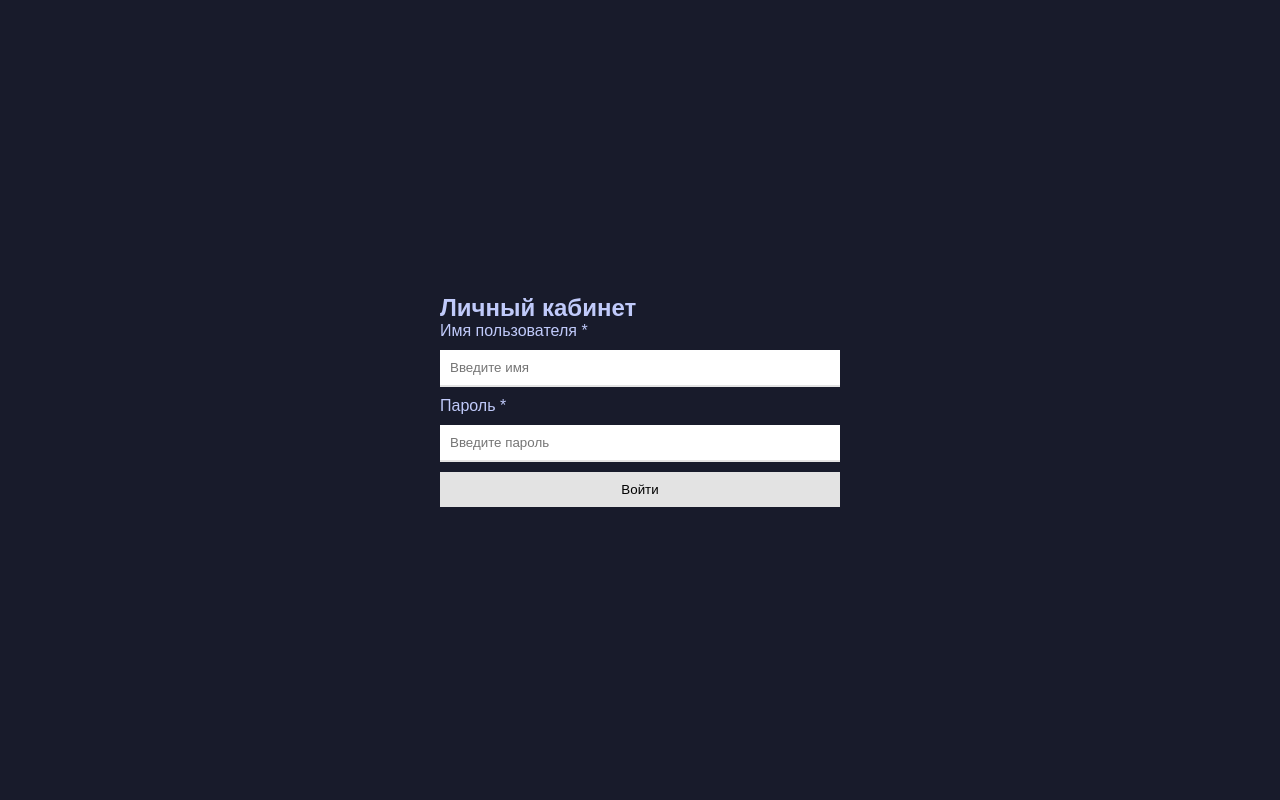
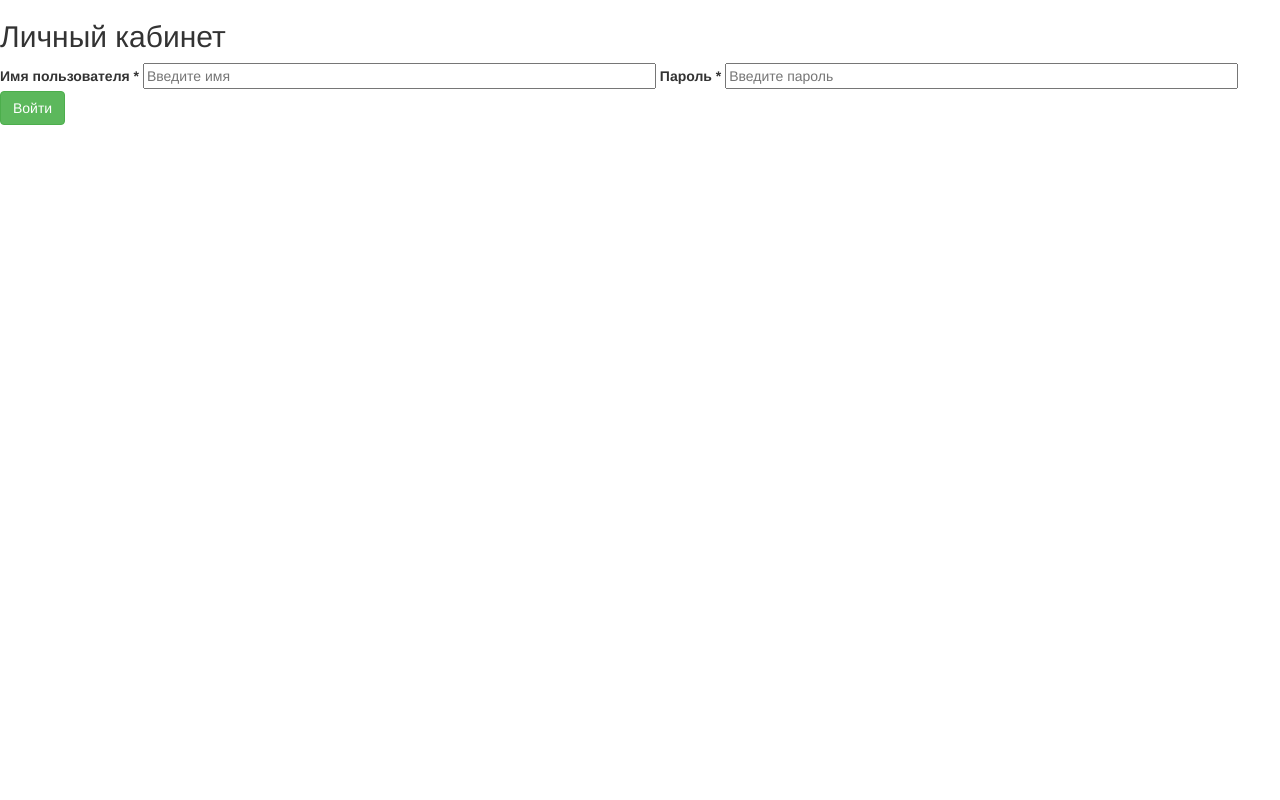
Before and after one commit to Max3045/coursework, a PHP site: page / in a window 1280 px wide. Run offline with PHP 8.4, Linux system fonts and the light colour scheme.

Commit message:
Add files via upload

```diff
--- a/connect.php
+++ b/connect.php
@@ -2,6 +2,6 @@
 $connection = mysqli_connect('localhost', 'root', '','service desk');
 mysqli_set_charset($connection,"utf8");
 if (!$connection){
-    die('Error connect database '. mysqli_connect_error());
+    die('Error connect database');
 }
 ?>
--- a/index.php
+++ b/index.php
@@ -1,7 +1,7 @@
 <?php
     session_start();
     if (isset($_SESSION['name'] )&&($_SESSION['name']!="admin")){
-        header('Location: client.php');
+        header('Location: applicationForm.php');
         exit;
     }
 
@@ -12,29 +12,31 @@
     <meta charset="UTF-8">
     <meta http-equiv="X-UA-Compatible" content="IE=edge">
     <meta name="viewport" content="width=device-width, initial-scale=1.0">
-    <link rel="stylesheet" href="style.css">
-
-    <title>Личный кабинет | Компания Kubit</title>
+    <link rel="stylesheet" href="https://maxcdn.bootstrapcdn.com/bootstrap/3.4.1/css/bootstrap.min.css">
+    <title>Личный кабинет | Компания Тополь</title>
 </head>
 <body>
 
 <!-- Page title -->
-
+<h2 id="page-title" class="title page-title" >Личный кабинет</h2>
 
 <!-- Page content -->
 <div class="region">
     <!-- Block content -->
-    <form class="formReg">
-    <h2 id="page-title" class="title page-title" style="color:#c0cafa;">Личный кабинет</h2>
-        <label style="color:#c0cafa;">Имя пользователя <span class="form-required" title="Обязательно для заполнения.">*</span></label>
-        <input type="text" name="username" placeholder="Введите имя" >
+    <form class="formReg" action="signin.php" method="POST">
+        <label>Имя пользователя <span class="form-required" title="Обязательно для заполнения.">*</span></label>
+        <input type="text" name="username" placeholder="Введите имя" size="60" maxlength="60">
 
-        <label style="color:#c0cafa;">Пароль <span class="form-required" title="Обязательно для заполнения.">*</span></label>
-        <input type="password" name="password" placeholder="Введите пароль"  >
-        <button type="submit" class="login-btn">Войти</button>
+        <label>Пароль <span class="form-required" title="Обязательно для заполнения.">*</span></label>
+        <input type="password" name="password" placeholder="Введите пароль" size="60" maxlength="128" >
+        <button type="submit" class="btn btn-success">Войти</button>
 
-         <p class="msg none" ></p>
-
+        <?php
+        if (isset($_SESSION['message'])){
+            echo ' <p class="msg">'. $_SESSION['message'].'</p>';
+        }
+            unset($_SESSION['message']);
+        ?>
     </form>
 </div>
 
@@ -46,7 +48,7 @@
 
 
 
-<script src="js/jquery.js"></script>
-<script src ="js/main.js"></script>
+
+
 </body>
 </html>
--- a/style.css
+++ b/style.css
@@ -1,67 +1,13 @@
-* {
-    margin: 0;
-    padding: 0;
-    box-sizing: border-box;
-}
-
-body {
-    height: 100vh;
-    display: flex;
-    align-items: center;
-    justify-content: center;
-    font-family: Montserrat, sans-serif;
-    background-color: #181b2b
-}
-
-a {
-    color: #7c9ab7;
-    font-weight: bold;
-    text-decoration: none;
-}
-
-p {
-    margin: 10px 0;
-}
-
-form {
+.formReg{
     display: flex;
     flex-direction: column;
-    width: 400px;
+    width: 300px;
+
 }
-
-input {
-    margin: 10px 0;
-    padding: 10px;
-    border: unset;
-    border-bottom: 2px solid #e3e3e3;
-    outline: none;
-}
-
-button {
-    padding: 10px;
-    background: #e3e3e3;
-    border: unset;
-    cursor: pointer;
-}
-
-.error {
-    border-bottom: 2px solid #ff4332;
-}
-
-.msg {
-    border: 2px solid #ffa908;
+.msg{
+    border: 2px rgb(255, 1, 1);
     border-radius: 3px;
     padding: 10px;
     text-align: center;
     font-weight: bold;
-    display: flex;
-    flex-direction: column;
 }
-
-.none {
-    display: none;
-}
-
-.logout {
-    color: #b7625c;
-}
```
Also changed, not shown: applicationForm.php (added, +20 -0 lines), signin.php (+5 -11 lines).
